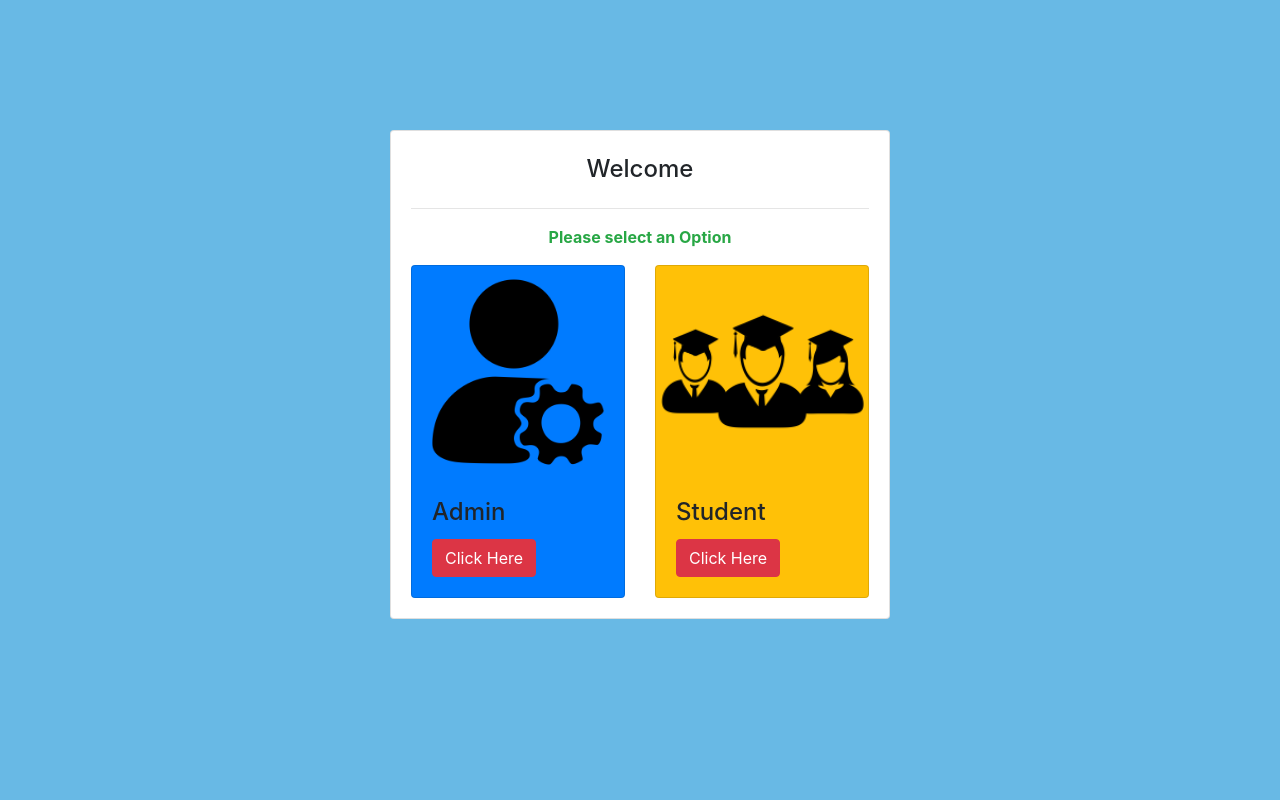
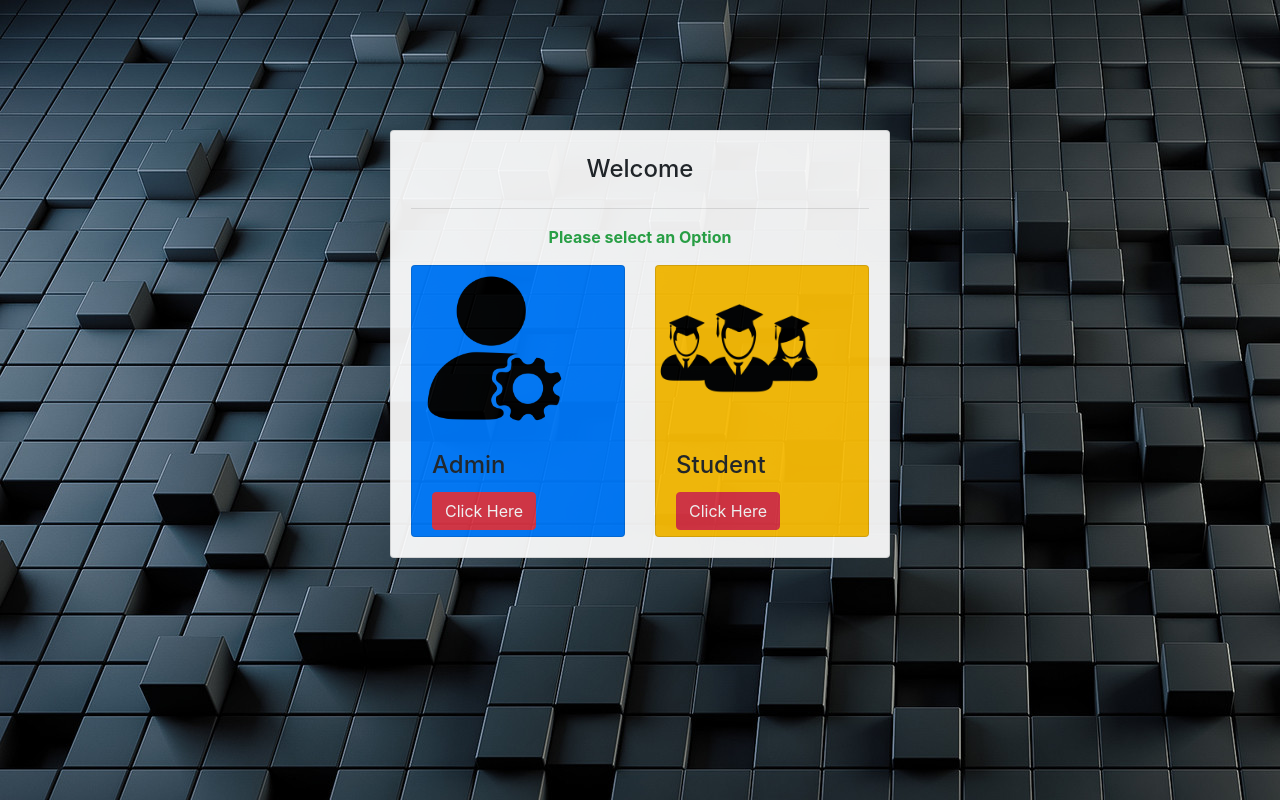
Before and after one commit to imakashsingh/student_feedback, a Django app: page /feedback/index/ in a window 1280 px wide. Run offline with Django 3.2, Linux system fonts and the light colour scheme; some libraries are stand-ins or nearby versions.

Commit message:
April 25 - Few UI Enhancements

```diff
--- a/feedback/feedback_views/viewss.py
+++ b/feedback/feedback_views/viewss.py
@@ -220,8 +220,7 @@ class LoginView(FormView):
                 login(request,user)
                 return redirect('adminop')
             else:
-                messages.error(request, 'username or password not correct')
-                return redirect('loginerror')
+                return render(request,'feedback/LoginForm.html',{'form':form,'loginerror':'true','msg':'Username Or Password Incorrect'})
         else:
             form = AuthenticationForm()
             return render(request, 'feedback/LoginForm.html', {'form': form})
@@ -304,7 +303,3 @@ class SubjectOperations(LoginRequiredMixin,FormView):
                 else:
                     write_to_config(len(sub_list), sub_list)
             return redirect('subjects')
-
-class LoginError(FormView):
-    def get(self, request, *args, **kwargs):
-        return render(request,template_name="feedback/Login_Failed.html",context={})
--- a/feedback/templates/feedback/addSubject.html
+++ b/feedback/templates/feedback/addSubject.html
@@ -7,11 +7,11 @@
     <link rel="stylesheet" href="https://use.fontawesome.com/releases/v5.0.8/css/all.css">
     <link rel="stylesheet" type="text/css" href="{% static 'feedback/css_bootstrap/bootstrap.min.css' %}">
 </head>
-<body style="background-color: #68B9E5;">
+<body style="background-image : url('/static/feedback/images/loginback.jpg');backgorund-size:comtain;">
 
 <div class="row" style="justify-content: center;margin-top: 100px;">
 	<aside class="col-lg-0">
-        <div class="card" style="width:330px;margin:20px;">
+        <div class="card" style="width:330px;margin:20px;opacity: 0.92;">
         <article class="card-body">
             <h4 class="card-title text-center mb-4 mt-1">Add Subject</h4>
             <hr>
--- a/feedback/templates/feedback/adminOptions.html
+++ b/feedback/templates/feedback/adminOptions.html
@@ -7,11 +7,11 @@
     <link rel="stylesheet" href="https://use.fontawesome.com/releases/v5.0.8/css/all.css">
     <link rel="stylesheet" type="text/css" href="{% static 'feedback/css_bootstrap/bootstrap.min.css' %}">
 </head>
-<body style="background-color: #68B9E5;">
+<body style="background-image : url('/static/feedback/images/adminop.jpg');backgorund-size:comtain;">
 
 <div class="row" style="justify-content: center;margin-top: 100px;">
 	<aside class="col-lg-0">
-        <div class="card" style="width:500px;margin:30px;">
+        <div class="card" style="width:500px;margin:30px;opacity: 0.92;">
         <article class="card-body">
             <h4 class="card-title text-center mb-4 mt-1">Welcome</h4>
             <hr>
--- a/feedback/templates/feedback/editSubject.html
+++ b/feedback/templates/feedback/editSubject.html
@@ -7,11 +7,11 @@
     <link rel="stylesheet" href="https://use.fontawesome.com/releases/v5.0.8/css/all.css">
     <link rel="stylesheet" type="text/css" href="{% static 'feedback/css_bootstrap/bootstrap.min.css' %}">
 </head>
-<body style="background-color: #68B9E5;">
+<body style="background-image : url('/static/feedback/images/loginback.jpg');backgorund-size:comtain;">
 
 <div class="row" style="justify-content: center;margin-top: 100px;">
 	<aside class="col-lg-0">
-        <div class="card" style="width:330px;margin:20px;">
+        <div class="card" style="width:330px;margin:20px;opacity: 0.92;">
         <article class="card-body">
             <h4 class="card-title text-center mb-4 mt-1">Edit Subject</h4>
             <hr>
--- a/feedback/templates/feedback/index.html
+++ b/feedback/templates/feedback/index.html
@@ -6,25 +6,25 @@
     <title>Welcome</title>
     <link rel="stylesheet" type="text/css" href="{% static 'feedback/css_bootstrap/bootstrap.min.css' %}">
 </head>
-<body style="background-color: #68B9E5;">
+<body style="background-image : url('/static/feedback/images/adminop.jpg');backgorund-size:comtain;">
 
 <div class="row" style="justify-content: center;margin-top: 100px;">
 	<aside class="col-lg-0">
-        <div class="card" style="width:500px;margin:30px;">
+        <div class="card" style="width:500px;margin:30px;opacity: 0.92;">
         <article class="card-body">
             <h4 class="card-title text-center mb-4 mt-1">Welcome</h4>
             <hr>
             <p class="text-success text-center" style="font-weight: bold;">Please select an Option</p>
             <div class="card-deck">
-                <div class="card bg-primary" style="align:center;">
-                  <img class="card-img-top" src="{% static 'feedback/images/admin.png' %}" alt="Admin image" style="width:100%">
+                <div class="card bg-primary" style="height:17rem;align:center;">
+                  <img class="card-img-top" src="{% static 'feedback/images/admin.png' %}" alt="Admin image" style="width:78%">
                     <div class="card-body">
                       <h4 class="card-title">Admin</h4>
                       <a href="{% url 'adminop' %}" class="btn btn-danger" style="align:center;">Click Here</a>
                     </div>
                 </div>
-                <div class="card bg-warning" style="align:center;">
-                  <img class="card-img-top" src="{% static 'feedback/images/student.png' %}" alt="Student image" style="width:100%">
+                <div class="card bg-warning" style="height:17rem;align:center;">
+                  <img class="card-img-top" src="{% static 'feedback/images/student.png' %}" alt="Student image" style="width:78%">
                     <div class="card-body">
                       <h4 class="card-title">Student</h4>
                       <a href="{% url 'getform' %}" class="btn btn-danger" style="align:center;">Click Here</a>
--- a/feedback/urls.py
+++ b/feedback/urls.py
@@ -15,5 +15,4 @@ urlpatterns = [
     path('sessionstarted',LandingPage.as_view(),name="session_started"),
     path('loginppage/',LoginView.as_view(),name = "login"),
     path('logoutppage/',logout_func,name = "logout"),
-    path('loginerror/',LoginError.as_view(),name="loginerror"),
 ]
```
Also changed, not shown: feedback/templates/feedback/LoginForm.html (+8 -2 lines), feedback/templates/feedback/SubjectsPage.html (+3 -9 lines), feedback/templates/feedback/subjectsList.html (deleted, +0 -10 lines), feedback/static/feedback/images/adminop.jpg (added), feedback/static/feedback/images/body-bg.jpg, feedback/static/feedback/images/loginback.jpg (added).
